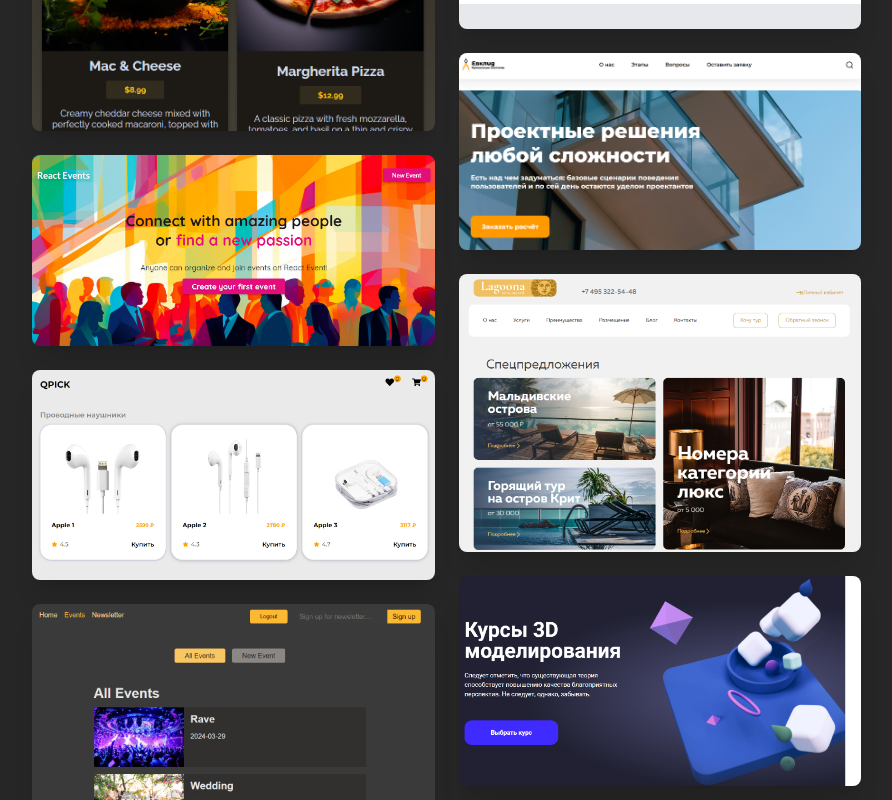
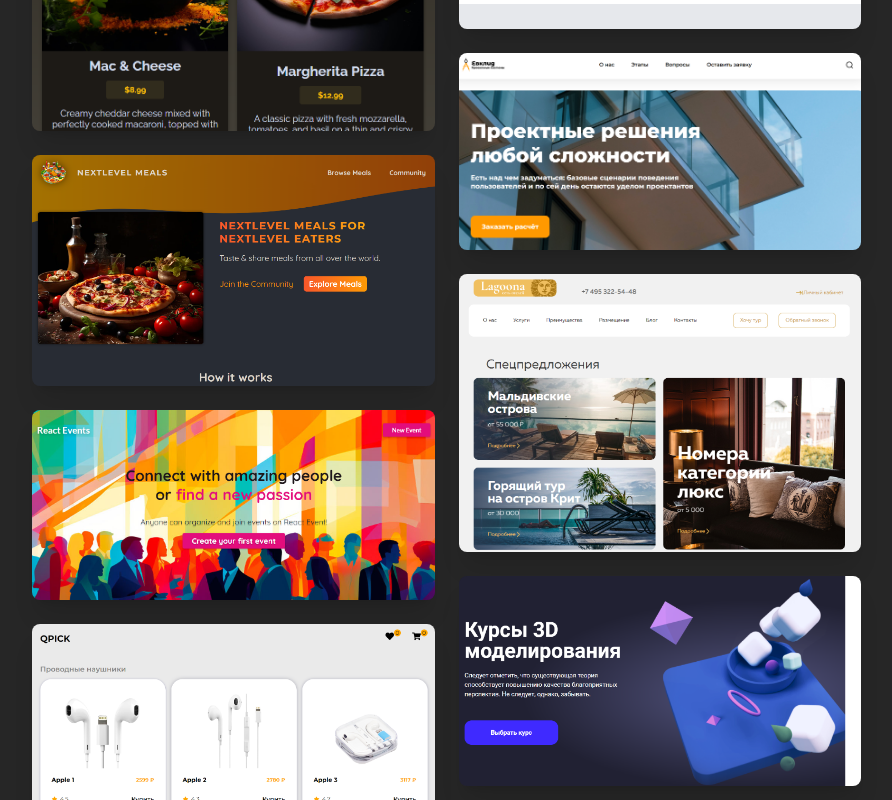
Before and after one commit to MykytaH/react-portfolio, a React (Vite) app: page / in a window 1280 px wide. Shown: the part 1961-2761 px from the top of the page, without its empty margins (300-1192 px from the left). Built offline with nearby package versions, Linux system fonts and the light colour scheme.

Commit message:
new project

```diff
--- a/src/data/data.js
+++ b/src/data/data.js
@@ -3,6 +3,7 @@ import ecvlidImg from "../assets/evclid.png";
 import gridImg from "../assets/grid.png";
 import radioImg from "../assets/radio.png";
 import foodImg from "../assets/food.png";
+import nextMealsImg from "../assets/nextMeals.png";
 import reduxImg from "../assets/redux.png";
 import eventsImg from "../assets/events.png";
 import events2Img from "../assets/events-II.png";
@@ -74,6 +75,16 @@ export const PROJECTS = [
         link: "https://mykytah.github.io/food-order/",
       },
       {
+        title: "NextLevel Meals",
+        description: `App for sharing your favorite meals with the world.
+          Build on Next.js with usage of internal SQLite3 database for storing meals.
+          Deployment preview on Vercel. Note, that images added at request won't be available.
+          Only images that are in the data at the moment of BUILD are served by NEXT.
+          As such, adding user meals are disabled.`,
+        imgLink: nextMealsImg,
+        link: "https://next-meals-five.vercel.app",
+      },
+      {
         title: "Events Notebook 2.0",
         description:
           "A simple app for creating and editing notes about events, created with Router and React Query. Just code on gitHub",
```
Also changed, not shown: src/assets/nextMeals.png (added).
